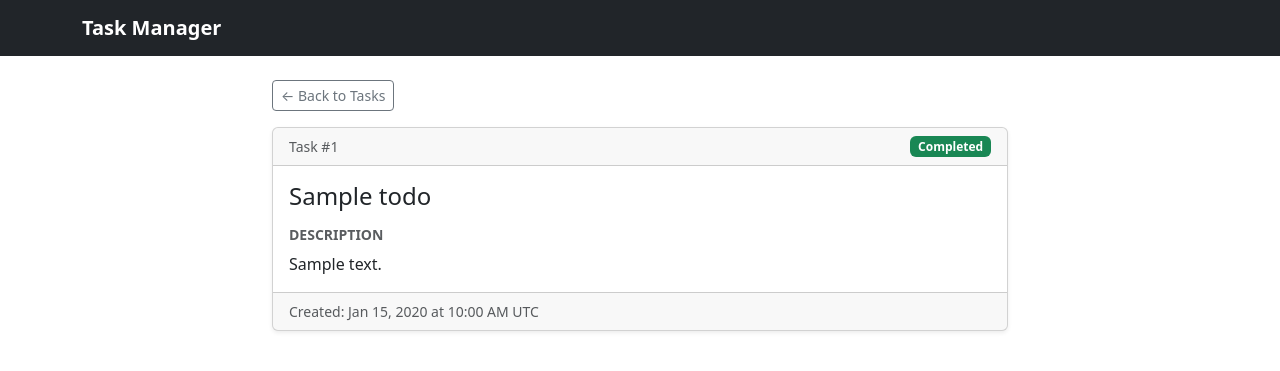
After one commit to Sammy-Softway/web-dev-showcase, a Flask app: page /task/1 in a window 1280 px wide. The commit adds this page. Shown: the top 371 px of the page. Run offline with Flask 3, Linux system fonts and the light colour scheme; tables that the repository leaves empty hold one stand-in row (values such as "Sample post"); some libraries are stand-ins or nearby versions.

Commit message:
feat(tasks): add task detail view, ordering, and 404 handler

```diff
--- a/todo-list-website/main.py
+++ b/todo-list-website/main.py
@@ -28,7 +28,7 @@ with app.app_context():
 
 @app.route("/")
 def home():
-    all_tasks = db.session.execute(db.select(Todo)).scalars().all()
+    all_tasks = db.session.execute(db.select(Todo).order_by(Todo.created_at.desc())).scalars().all()
     return render_template("index.html", todos=all_tasks)
 
 @app.route("/add", methods=["GET", "POST"])
@@ -48,5 +48,14 @@ def add_task():
 
     return render_template("add_task.html", form=form)
 
+@app.route("/task/<int:task_id>")
+def task_detail(task_id):
+    task = db.get_or_404(Todo, task_id)
+    return render_template("task_detail.html", task=task)
+
+@app.errorhandler(404)
+def page_not_found(error):
+    return render_template("404.html"), 404
+
 if __name__ == "__main__":
     app.run(debug=DEBUG_MODE)
--- a/todo-list-website/templates/add_task.html
+++ b/todo-list-website/templates/add_task.html
@@ -11,8 +11,8 @@
 <a href="{{ url_for('home') }}" class="btn btn-outline-secondary mt-3">Back to My Tasks</a>
 
 <div class="container my-5">
-<!--Render form here-->
-{{ render_form(form, novalidate=True) }}
+    <!--Render form here-->
+    {{ render_form(form, novalidate=True) }}
 </div>
 
 {% endblock %}
--- /dev/null
+++ b/todo-list-website/templates/task_detail.html
@@ -0,0 +1,44 @@
+{% extends "base.html" %}
+
+{% block title %}{{ task.title }} - Task Details{% endblock %}
+
+{% block content %}
+<div class="row justify-content-center">
+    <div class="col-md-8">
+
+        <!-- Back Navigation -->
+        <div class="mb-3">
+            <a href="{{ url_for('home') }}" class="btn btn-outline-secondary btn-sm">&larr; Back to Tasks</a>
+        </div>
+
+        <!-- Task Detail Card -->
+        <div class="card shadow-sm">
+            <div class="card-header d-flex justify-content-between align-items-center">
+                <span class="text-muted small">Task #{{ task.id }}</span>
+                {% if task.is_completed %}
+                <span class="badge bg-success">Completed</span>
+                {% else %}
+                <span class="badge bg-secondary">Pending</span>
+                {% endif %}
+            </div>
+
+            <div class="card-body">
+                <h1 class="h4 card-title mb-3">{{ task.title }}</h1>
+
+                <h6 class="text-muted text-uppercase small fw-bold">Description</h6>
+                {% if task.description %}
+                <p class="card-text" style="white-space: pre-line;">{{ task.description }}</p>
+                {% else %}
+                <p class="card-text text-muted fst-italic">No description provided.</p>
+                {% endif %}
+            </div>
+
+            <div class="card-footer text-muted small d-flex justify-content-between">
+                <span>Created: {{ task.created_at.strftime('%b %d, %Y at %I:%M %p UTC') }}</span>
+                <!-- Edit & Delete action buttons will go here in Stages 7–9 -->
+            </div>
+        </div>
+
+    </div>
+</div>
+{% endblock %}
```
Also changed, not shown: todo-list-website/templates/404.html (added, +13 -0 lines), todo-list-website/templates/index.html (+9 -1 lines).
